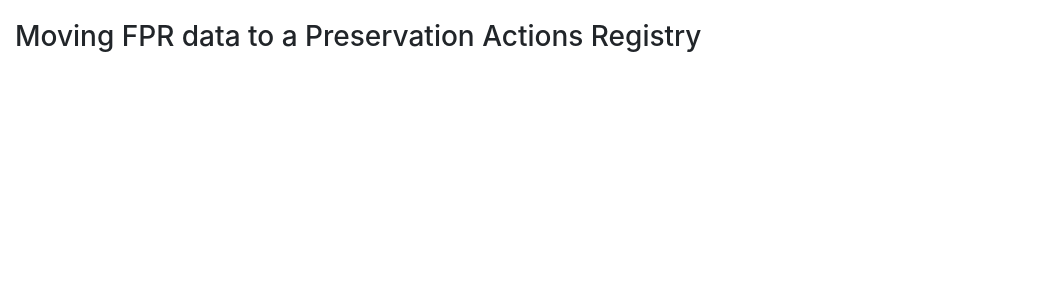
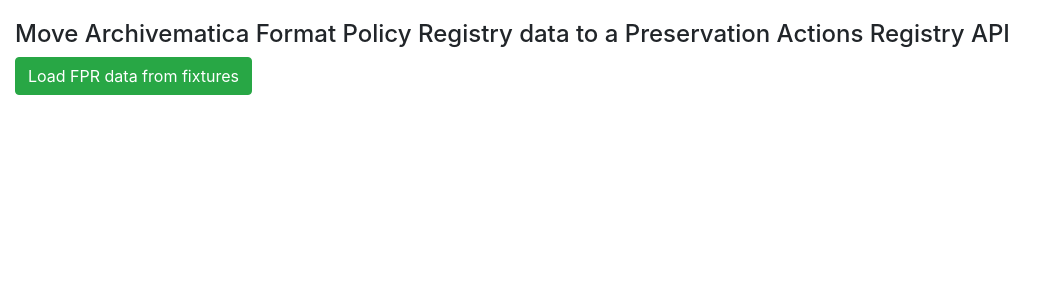
Before and after one commit to artefactual-labs/fpr2par, a Flask app: page / in a window 1280 px wide. Shown: the part 64-364 px from the top of the page, without its empty margins (0-1056 px from the left). Run offline with Flask 2, Linux system fonts and the light colour scheme; some libraries are stand-ins or nearby versions.

Commit message:
add 'load fixtures' button

```diff
--- a/fpr2par/templates/index.html
+++ b/fpr2par/templates/index.html
@@ -1,5 +1,7 @@
 {% extends "base.html" %}
 
 {% block content %}
-<h3>Moving FPR data to a Preservation Actions Registry</h3>
+<h4>Move Archivematica Format Policy Registry data to a Preservation Actions Registry API</h4>
+
+<a href="/add_fpr_data"><button type="button" class="btn btn-success">Load FPR data from fixtures</button></a>
 {% endblock %}
```
